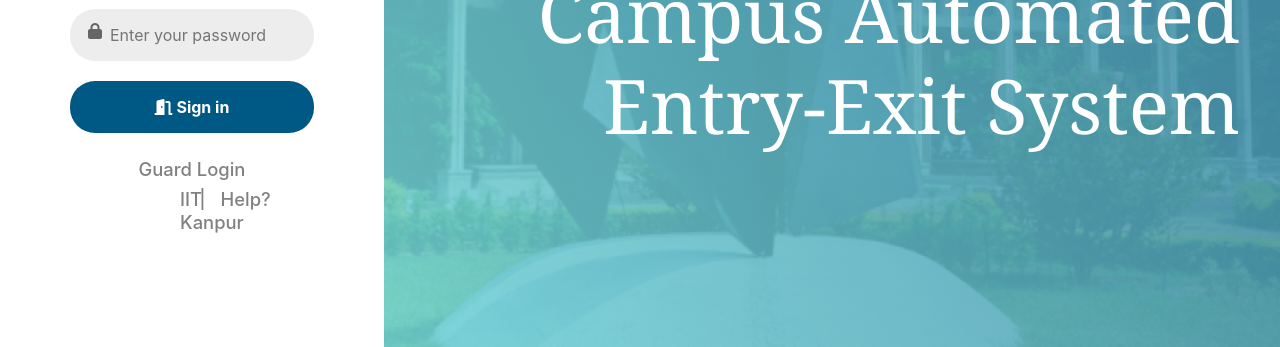
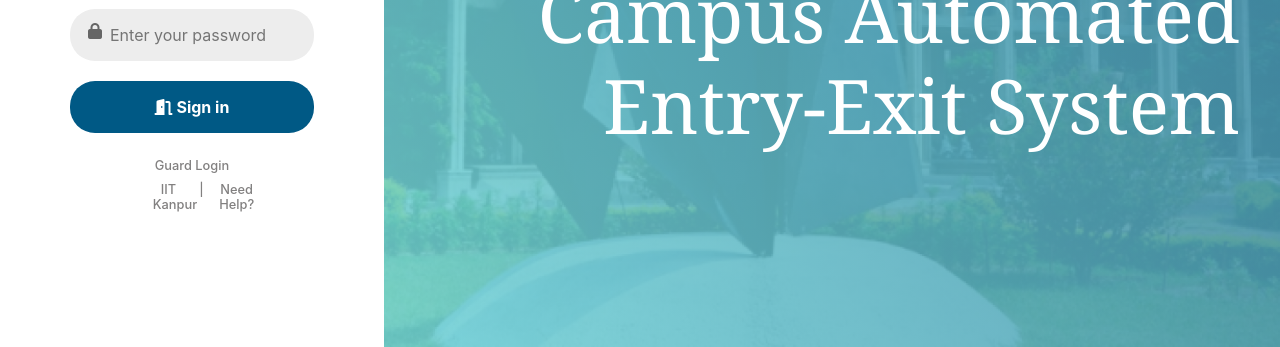
Before and after one commit to DanX069/CAEES-Frontend, a plain HTML site: page BitEngine/admin.html in a window 1280 px wide. Shown: the part 453-800 px from the top of the page. Drawn offline with nearby package versions, Linux system fonts and the light colour scheme.

Commit message:
Major bug fix

```diff
--- a/BitEngine/admin.html
+++ b/BitEngine/admin.html
@@ -33,7 +33,7 @@
             <button type="submit"><i class="fas fa-door-open"></i> Sign in</button>
           </form>
 
-          <h2><a href="/BitEngine/index.html" class="links">Guard Login</a></h2>
+          <h2><a href="index.html" class="links">Guard Login</a></h2>
           <div class="row" >
             <div class="col-1"></div>
             <div class="col-5">
@@ -41,7 +41,7 @@
             </div>
               <h2 class="links pipe" style="margin-top: 0px;">|</h2>
             <div class="col-5" >
-              <h1><a href="#" class="links help" style="margin-top: 0px;">Help?</a></h1>
+              <h1><a href="#" class="links help" style="margin-top: 0px;">Need Help?</a></h1>
             </div>
           </div>
 
--- a/BitEngine/style.css
+++ b/BitEngine/style.css
@@ -33,7 +33,7 @@
     text-align: center;
   }
   .links{
-    font-size: 1.15rem;
+    font-size: 0.8rem;
     color: #828080;
     margin-top: 0;
   }
@@ -149,8 +149,8 @@
     text-align: justify;
   }
   .help{
-    padding-right: 6rem;
+    padding-right: 3rem;
   }
   .iitk{
-    padding-left: 5rem;
+    padding-left: 3.3rem;
   }
```
Also changed, not shown: BitEngine/index.html (+2 -2 lines).
